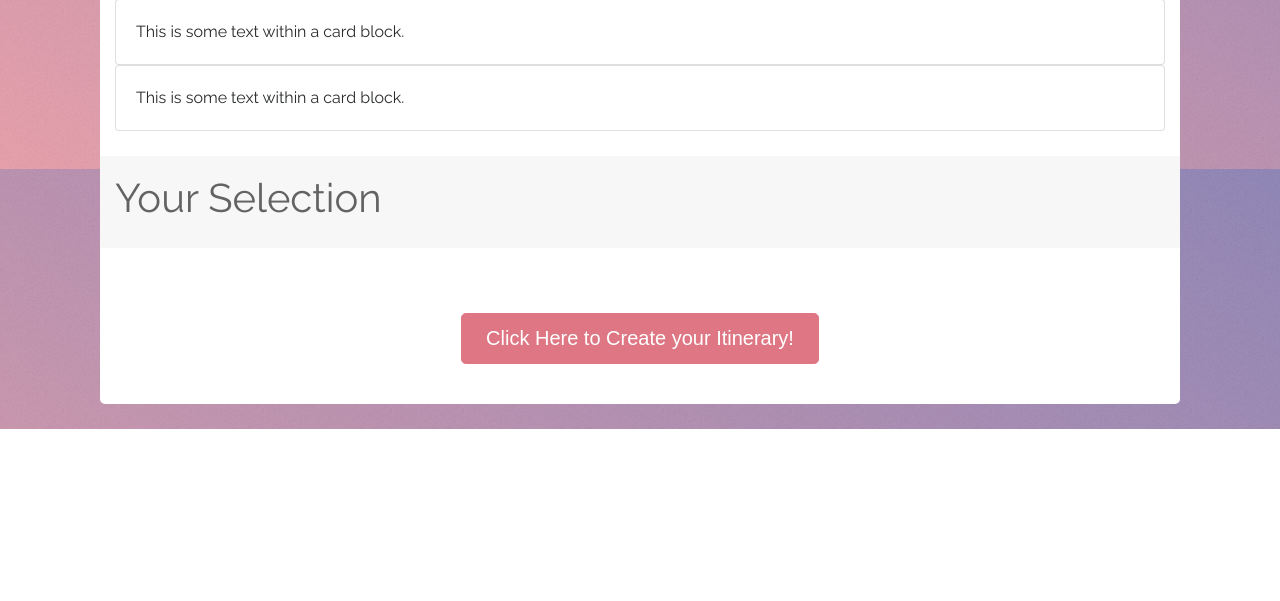
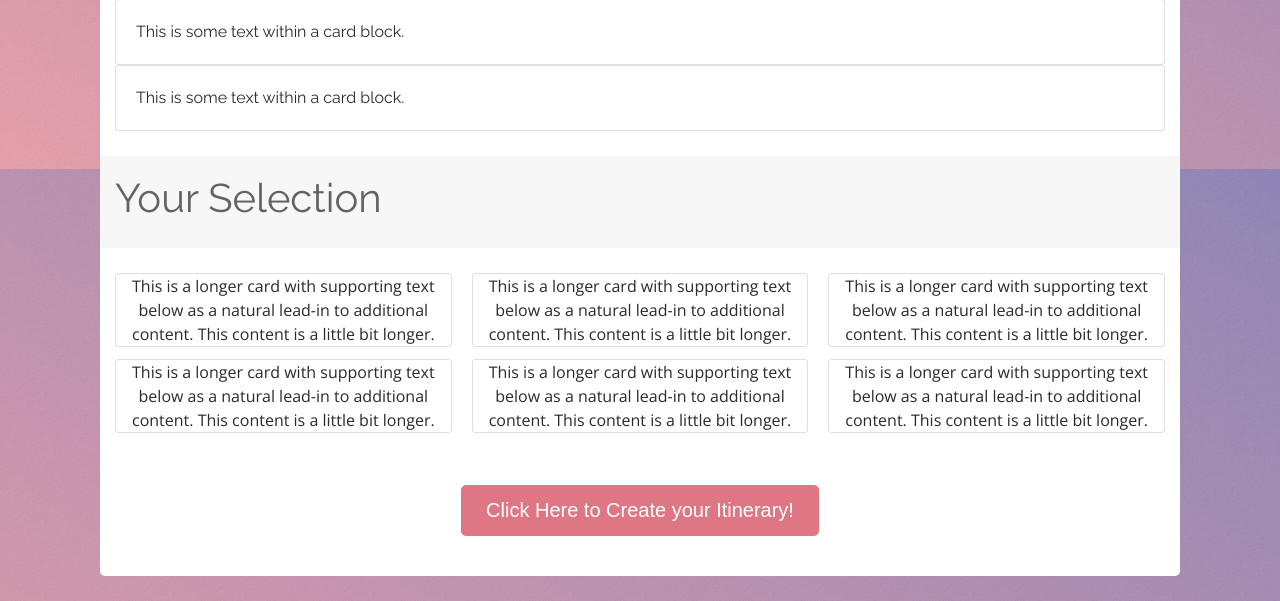
Before and after one commit to ttthao/NGHacks, a Django app: page /results in a window 1280 px wide. Shown: the part 1431-2032 px from the top of the page. Before the commit the page ends 1860 px from the top, so only its background shows below. Run offline with Django 3.2, Linux system fonts and the light colour scheme; some libraries are stand-ins or nearby versions.

Commit message:
Added sample cards for user selection

```diff
--- a/project/voodoo_plans/template/itinerary_template.html
+++ b/project/voodoo_plans/template/itinerary_template.html
@@ -95,5 +95,25 @@
 {% block selection %}
 
 <!-- ENTER USER SELECTED CARDS HERE -->
+<div class="card-columns">
+    <div class="card">
+        <p class="card-text">This is a longer card with supporting text below as a natural lead-in to additional content. This content is a little bit longer.</p>
+    </div>
+    <div class="card">
+        <p class="card-text">This is a longer card with supporting text below as a natural lead-in to additional content. This content is a little bit longer.</p>
+    </div>
+    <div class="card">
+        <p class="card-text">This is a longer card with supporting text below as a natural lead-in to additional content. This content is a little bit longer.</p>
+    </div>
+    <div class="card">
+        <p class="card-text">This is a longer card with supporting text below as a natural lead-in to additional content. This content is a little bit longer.</p>
+    </div>
+    <div class="card">
+        <p class="card-text">This is a longer card with supporting text below as a natural lead-in to additional content. This content is a little bit longer.</p>
+    </div>
+    <div class="card">
+        <p class="card-text">This is a longer card with supporting text below as a natural lead-in to additional content. This content is a little bit longer.</p>
+    </div>
+</div>
 
 {% endblock %}
```
